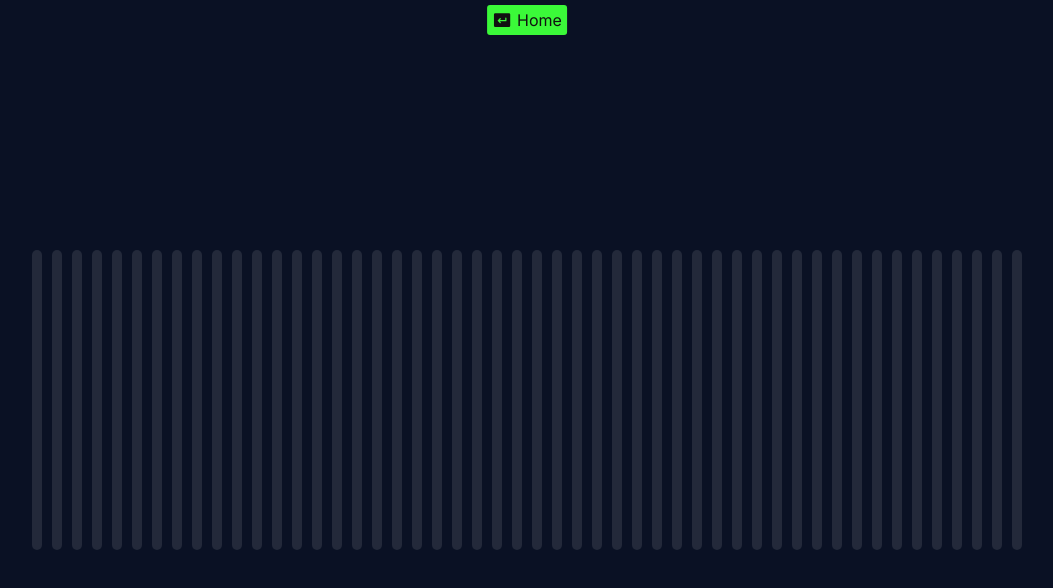
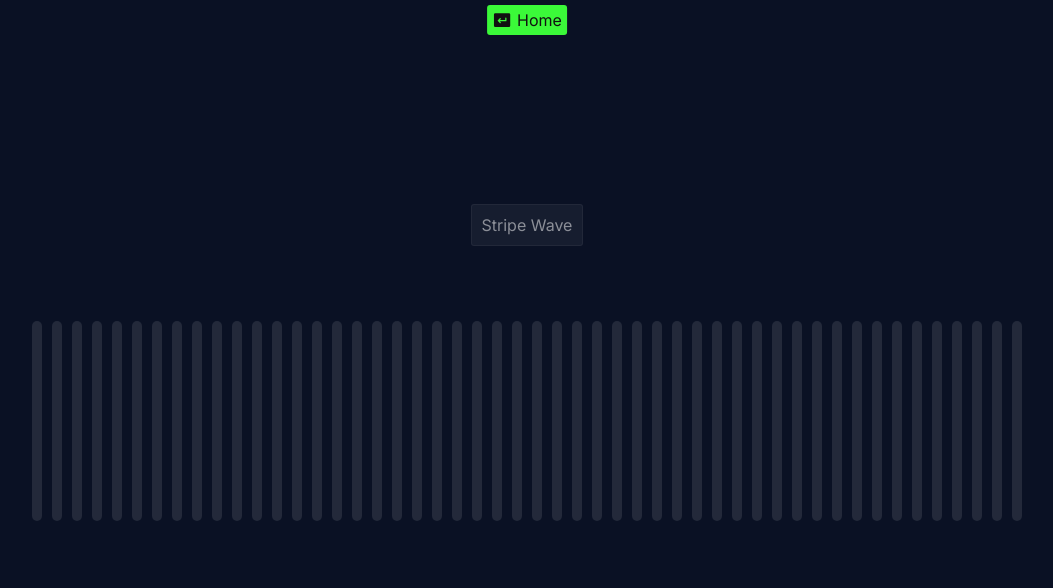
Before and after one commit to luciano44/micro-projects, a Next.js app: page /stripe-wave in a window 1280 px wide. Shown: the top 588 px of the page, without its empty margins (113-1166 px from the left). Built offline with nearby package versions, Linux system fonts and the light colour scheme.

Commit message:
add title to stripe wave page and resize wave

```diff
--- a/src/app/(projects)/stripe-wave/page.tsx
+++ b/src/app/(projects)/stripe-wave/page.tsx
@@ -54,6 +54,7 @@ const StripeWave = () => {
 
   return (
     <div className="stripe-wave-page">
+      <h1>Stripe Wave</h1>
       <div className="wave">
         {Array.from({length: stripeQty}).map((item, i) => (
           <div
--- a/src/app/(projects)/stripe-wave/style.scss
+++ b/src/app/(projects)/stripe-wave/style.scss
@@ -6,10 +6,10 @@
   .wave {
     display: flex;
     align-items: center;
-    // gap: 10px;
+    min-height: 350px;
 
     .stripe {
-      height: 300px;
+      height: 200px;
       width: 10px;
       padding: 5px;
       // border: 5px solid rgba(255, 255, 255, 0.1);
@@ -26,19 +26,19 @@
     }
 
     .grow-1 {
-      height: 310px;
+      height: 215px;
       div {
         background-color: rgba(255, 255, 255, 0.25);
       }
     }
     .grow-2 {
-      height: 320px;
+      height: 230px;
       div {
         background-color: rgba(255, 255, 255, 0.5);
       }
     }
     .grow-3 {
-      height: 330px;
+      height: 245px;
       div {
         background-color: rgba(255, 255, 255, 0.75);
       }
```
